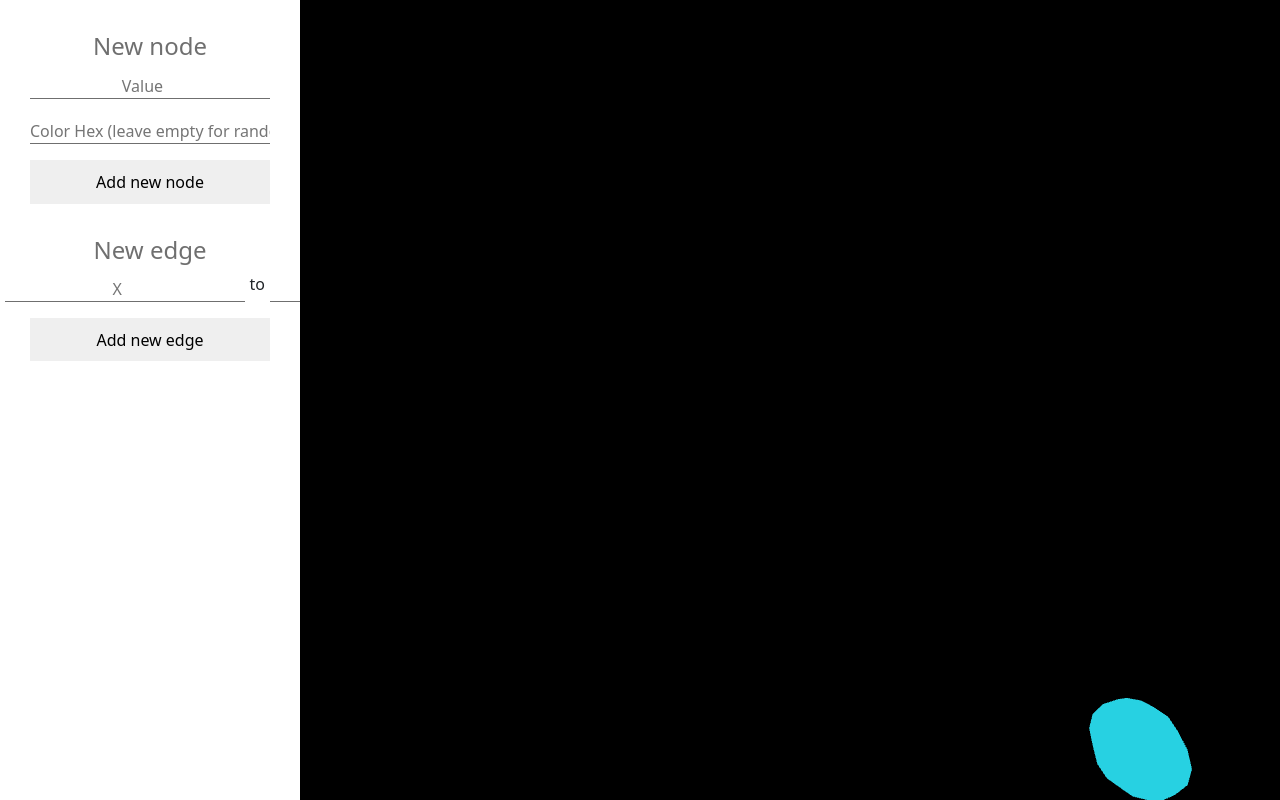
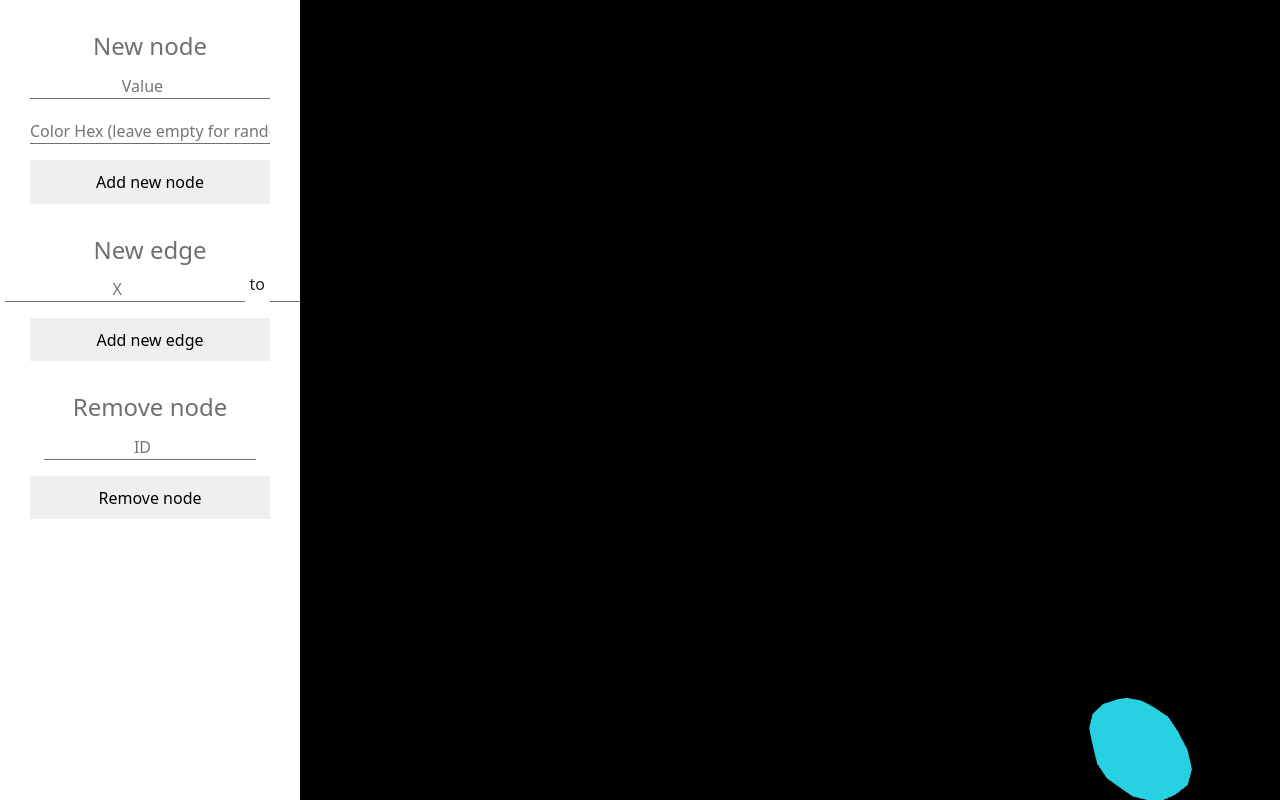
Before and after one commit to vis256/WebGL-3D-Graph, a plain HTML site: page index.html in a window 1280 px wide. Drawn offline with nearby package versions, Linux system fonts and the light colour scheme.

Commit message:
✨removeNode

```diff
--- a/index.html
+++ b/index.html
@@ -29,6 +29,13 @@
             </div>
             <button onclick="newEdgeCreate()">Add new edge</button>
         </div>
+        <div class="custom-form">
+            <h4>Remove node</h4>
+            <div class="row">
+                <input id="rn" type="number" placeholder="ID">
+            </div>
+            <button onclick="removeNode()">Remove node</button>
+        </div>
     </div>
 </body>
 </html>
```
